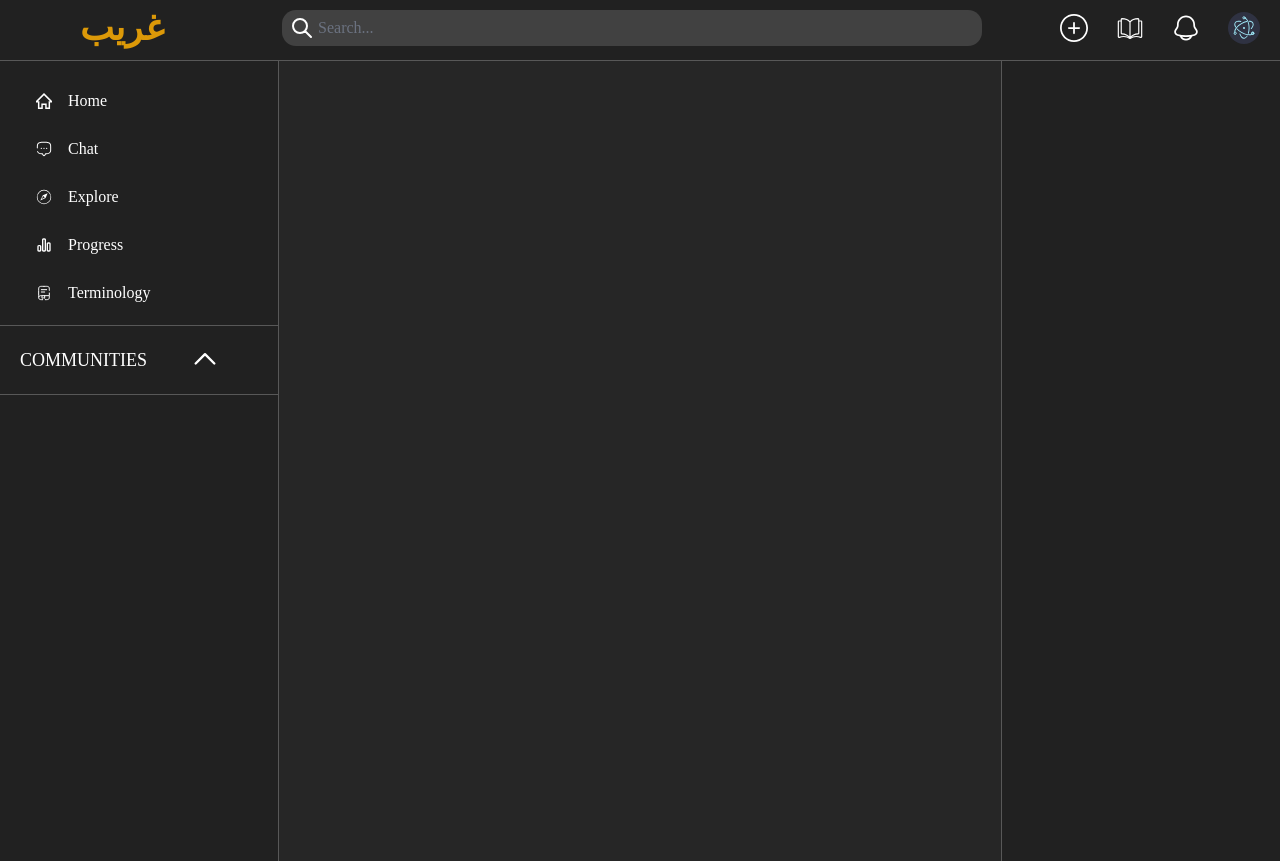
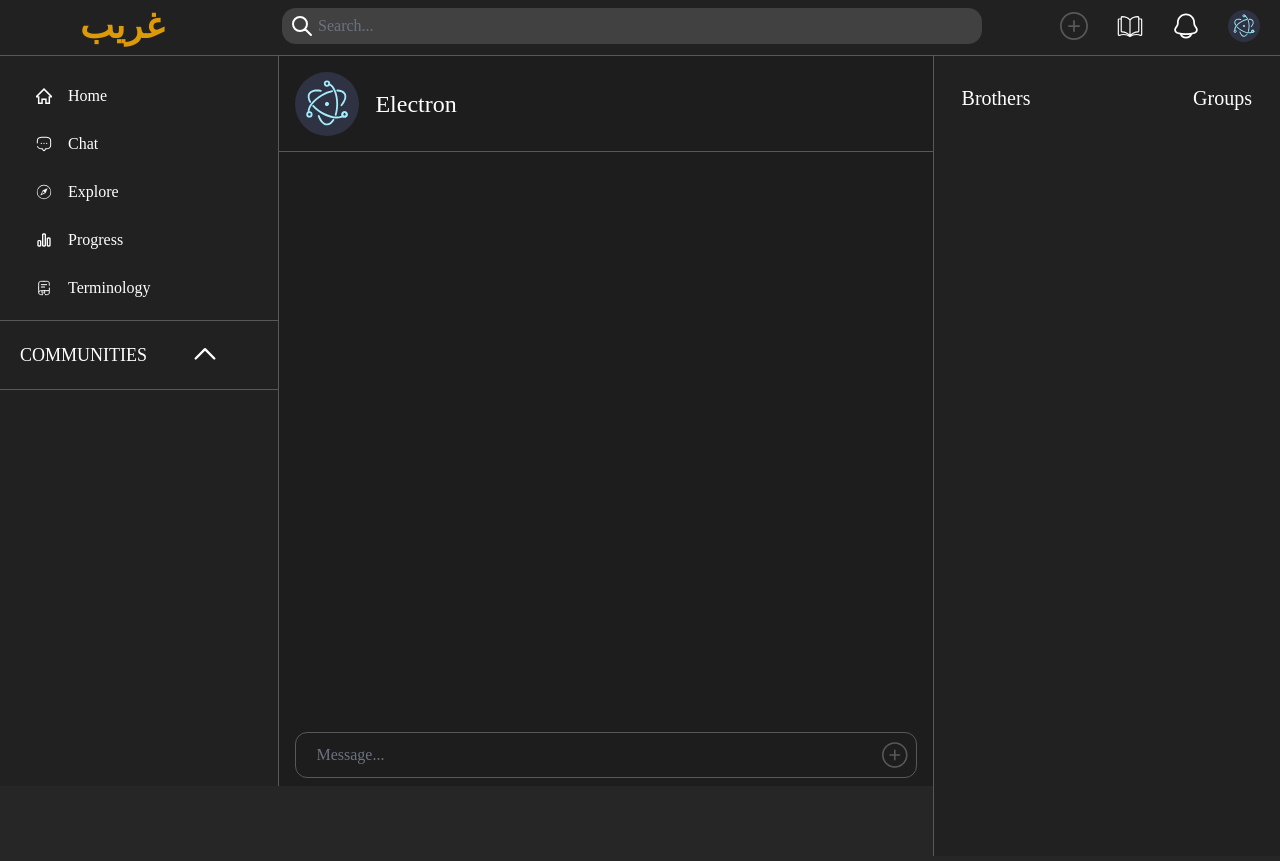
Before and after one commit to gharibPlatform/gharib-web, a Next.js app: page /Chat in a window 1280 px wide. Built offline with nearby package versions, Linux system fonts and the light colour scheme.

Commit message:
chatConetnt + leftChat + input and header configs

```diff
--- a/src/app/globals.css
+++ b/src/app/globals.css
@@ -6,8 +6,9 @@
   --main-color : #212121;
   --secondary-color: #262626;
   --tertiary-color: #232323;
-  --dark-color: #01060A;
-  --darker-color: #1d1d1d;
+  --darker-color: #01060A;
+  --dark-color: #1d1d1d;
+  --light-color: #444444;
   --w-color: #fff;
   --o-color: #DC9908;
   --r-color: red;
@@ -17,6 +18,7 @@
   --input-color: #414141;
   --fade-timing: 300ms ease-out 20ms;
   --radius: 16px;
+  --height: calc(100vh - 70px)
 }
 
 body{
--- /dev/null
+++ b/src/components/chat/ChatContent.jsx
@@ -0,0 +1,14 @@
+import InputChat from "./InputChat";
+import ChatHeader from "./ChatHeader";
+
+export default function ChatContent() {
+    return<>
+        <div class=" flex flex-col relative bg-[var(--dark-color)] w-full">
+            <ChatHeader />
+            <div class="grow"></div>
+            <div class="flex flex-row items-center justify-between pl-4 pr-4">
+                <InputChat />
+            </div>
+        </div>
+    </>
+}
--- /dev/null
+++ b/src/components/chat/ChatHeader.jsx
@@ -0,0 +1,10 @@
+import Image from "next/image"
+
+export default function ChatHeader() {
+    return(
+        <div class="h-24 border-b border-[var(--g-color)] flex p-4 items-center gap-4">
+            <Image src={"/electron.svg"} class="w-16 h-16 cursor-pointer" width={1} height={1} alt="accountImage" />
+            <h2  class="text-[var(--w-color)] text-2xl cursor-pointer">Electron</h2>
+        </div>
+    )
+}
--- /dev/null
+++ b/src/components/chat/InputChat.jsx
@@ -0,0 +1,9 @@
+import Create from "../common/iconButtons/Create"
+export default function InputChat() {
+    return(
+        <div class=" border border-[var(--g-color)] rounded-xl flex items-center justify-center w-full p-1 pr-2 mb-2">
+            <input class="focus:outline-none rounded-xl placeholder-gray-500 bg-[var(--dark-color)] h-9 pl-4 pr-4 text-[var(--w-color)] mr-6 w-full " placeholder="Message..." type="text" />
+            <Create fill={"#585858"} />
+        </div>
+    )
+}
--- a/src/components/common/header/Header.jsx
+++ b/src/components/common/header/Header.jsx
@@ -20,7 +20,7 @@ function Header() {
 
     return <>
 
-        <div class="flex items-center justify-between bg-[var(--main-color)] border-b border-[var(--g-color)] pt-2 pb-3">
+        <div class="h-14 flex items-center justify-between bg-[var(--main-color)] border-b border-[var(--g-color)] pt-2 pb-3">
             <Gharib />
             <InputSearch />
             <RightElements toggleUserMenu={toggleUserMenu} />
--- a/src/components/common/header/RightElements.jsx
+++ b/src/components/common/header/RightElements.jsx
@@ -6,7 +6,7 @@ import Quran from "../iconButtons/Quran"
 function RightElements({ toggleUserMenu }) {
     return<>
         <div class="flex gap-7 items-center pr-5">
-            <Create />
+            <Create fill={"white"} />
             <Quran />
             <Notifications />
             <AccountMenu toggleUserMenu={toggleUserMenu} />
--- a/src/components/common/iconButtons/Create.jsx
+++ b/src/components/common/iconButtons/Create.jsx
@@ -1,6 +1,6 @@
-function Create() {
+function Create({ fill }) {
     return <>
-        <svg class="w-7 h-7 cursor-pointer" viewBox="0 0 32 32" version="1.1" xmlns="http://www.w3.org/2000/svg" xmlnsXlink="http://www.w3.org/1999/xlink" xmlnsSKETCH="http://www.bohemiancoding.com/sketch/ns" fill="#ffffff"><g id="SVGRepo_bgCarrier" stroke-width="0"></g><g id="SVGRepo_tracerCarrier" stroke-linecap="round" stroke-linejoin="round"></g><g id="SVGRepo_iconCarrier"> <title>plus-circle</title> <desc>Created with Sketch Beta.</desc> <defs> </defs> <g id="Page-1" stroke="none" stroke-width="1" fill="none" fill-rule="evenodd" sketchType="MSPage"> <g id="Icon-Set" sketchType="MSLayerGroup" transform="translate(-464.000000, -1087.000000)" fill="#fff"> <path d="M480,1117 C472.268,1117 466,1110.73 466,1103 C466,1095.27 472.268,1089 480,1089 C487.732,1089 494,1095.27 494,1103 C494,1110.73 487.732,1117 480,1117 L480,1117 Z M480,1087 C471.163,1087 464,1094.16 464,1103 C464,1111.84 471.163,1119 480,1119 C488.837,1119 496,1111.84 496,1103 C496,1094.16 488.837,1087 480,1087 L480,1087 Z M486,1102 L481,1102 L481,1097 C481,1096.45 480.553,1096 480,1096 C479.447,1096 479,1096.45 479,1097 L479,1102 L474,1102 C473.447,1102 473,1102.45 473,1103 C473,1103.55 473.447,1104 474,1104 L479,1104 L479,1109 C479,1109.55 479.447,1110 480,1110 C480.553,1110 481,1109.55 481,1109 L481,1104 L486,1104 C486.553,1104 487,1103.55 487,1103 C487,1102.45 486.553,1102 486,1102 L486,1102 Z" id="plus-circle" sketchType="MSShapeGroup"> </path> </g> </g> </g></svg>
+        <svg class="w-7 h-7 cursor-pointer" viewBox="0 0 32 32" version="1.1" xmlns="http://www.w3.org/2000/svg" xmlnsXlink="http://www.w3.org/1999/xlink" xmlnsSKETCH="http://www.bohemiancoding.com/sketch/ns" fill={fill}><g id="SVGRepo_bgCarrier" stroke-width="0"></g><g id="SVGRepo_tracerCarrier" stroke-linecap="round" stroke-linejoin="round"></g><g id="SVGRepo_iconCarrier"> <title>plus-circle</title> <desc>Created with Sketch Beta.</desc> <defs> </defs> <g id="Page-1" stroke="none" stroke-width="1" fill="#585858" fill-rule="evenodd" sketchType="MSPage"> <g id="Icon-Set" sketchType="MSLayerGroup" transform="translate(-464.000000, -1087.000000)" fill="#585858"> <path d="M480,1117 C472.268,1117 466,1110.73 466,1103 C466,1095.27 472.268,1089 480,1089 C487.732,1089 494,1095.27 494,1103 C494,1110.73 487.732,1117 480,1117 L480,1117 Z M480,1087 C471.163,1087 464,1094.16 464,1103 C464,1111.84 471.163,1119 480,1119 C488.837,1119 496,1111.84 496,1103 C496,1094.16 488.837,1087 480,1087 L480,1087 Z M486,1102 L481,1102 L481,1097 C481,1096.45 480.553,1096 480,1096 C479.447,1096 479,1096.45 479,1097 L479,1102 L474,1102 C473.447,1102 473,1102.45 473,1103 C473,1103.55 473.447,1104 474,1104 L479,1104 L479,1109 C479,1109.55 479.447,1110 480,1110 C480.553,1110 481,1109.55 481,1109 L481,1104 L486,1104 C486.553,1104 487,1103.55 487,1103 C487,1102.45 486.553,1102 486,1102 L486,1102 Z" id="plus-circle" sketchType="MSShapeGroup"> </path> </g> </g> </g></svg>
     </>
 }
 export default Create;
--- a/src/components/common/leftbar/ChatLeftBar.jsx
+++ b/src/components/common/leftbar/ChatLeftBar.jsx
@@ -1,8 +1,12 @@
-import { useWidth } from "@/components/context/WidthContext";
 
 export default function ChatLeftBar() {
-    const { width } = useWidth();
+
     return(
-        <div style={{width}} class=" border-l border-[var(--g-color)] bg-[var(--main-color)] h-screen"></div>
+        <div style={{width: "680px"}} class="border-l border-[var(--g-color)] bg-[var(--main-color)] h-screen">
+            <div class="flex  p-7 gap-8 justify-between">
+                <div class="cursor-pointer text-[var(--w-color)] text-xl">Brothers</div>
+                <div class="cursor-pointer text-[var(--w-color)] text-xl">Groups</div>
+            </div>
+        </div>
     )
 }
--- a/src/components/common/sidebar/Sidebar.jsx
+++ b/src/components/common/sidebar/Sidebar.jsx
@@ -19,7 +19,8 @@ function Top() {
 
 import Community from "../community/Community"
 import { useWidth } from "../../context/WidthContext"
-import { useRef, useEffect, useState } from "react"
+import { useRef, useEffect } from "react"
+
 function SideBar() {
 
     const { setWidth } = useWidth();
@@ -39,7 +40,7 @@ function SideBar() {
     }, [setWidth]);
 
     return <>
-        <div ref={firstRef} class="w-min border-r border-[var(--g-color)] bg-[var(--main-color)] h-screen inline-block">
+        <div ref={firstRef} class="w-min border-r border-[var(--g-color)] bg-[var(--main-color)] h-[var(--height)] inline-block">
             <Top />
             <div class="mt-2 h-px bg-[var(--g-color)]"></div>
             <Community />
--- a/src/pages/Chat/index.jsx
+++ b/src/pages/Chat/index.jsx
@@ -3,14 +3,16 @@ import SideBar from "@/components/common/sidebar/Sidebar";
 import ChatLeftBar from "@/components/common/leftbar/ChatLeftBar";
 import "../../app/globals.css"
 import { WidthProvider } from "@/components/context/WidthContext";
+import ChatContent from "@/components/chat/ChatContent";
 
 export default function ChatPage() {
     return<>
         <Header />
 
         <WidthProvider>
-            <div class="flex justify-between">
+            <div class="flex h-[var(--height)]">
                 <SideBar />
+                <ChatContent />
                 <ChatLeftBar />
             </div>
         </WidthProvider>
```
